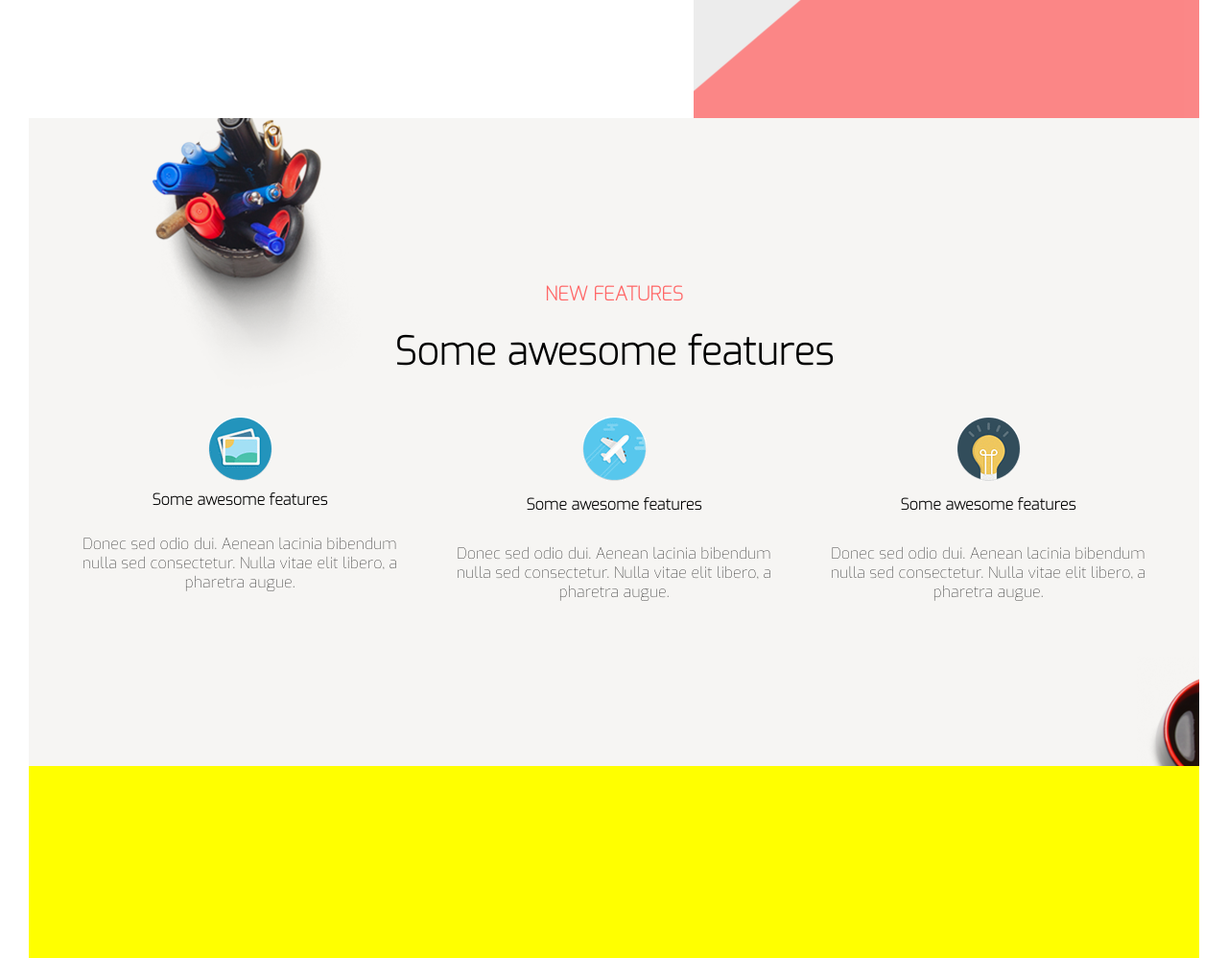
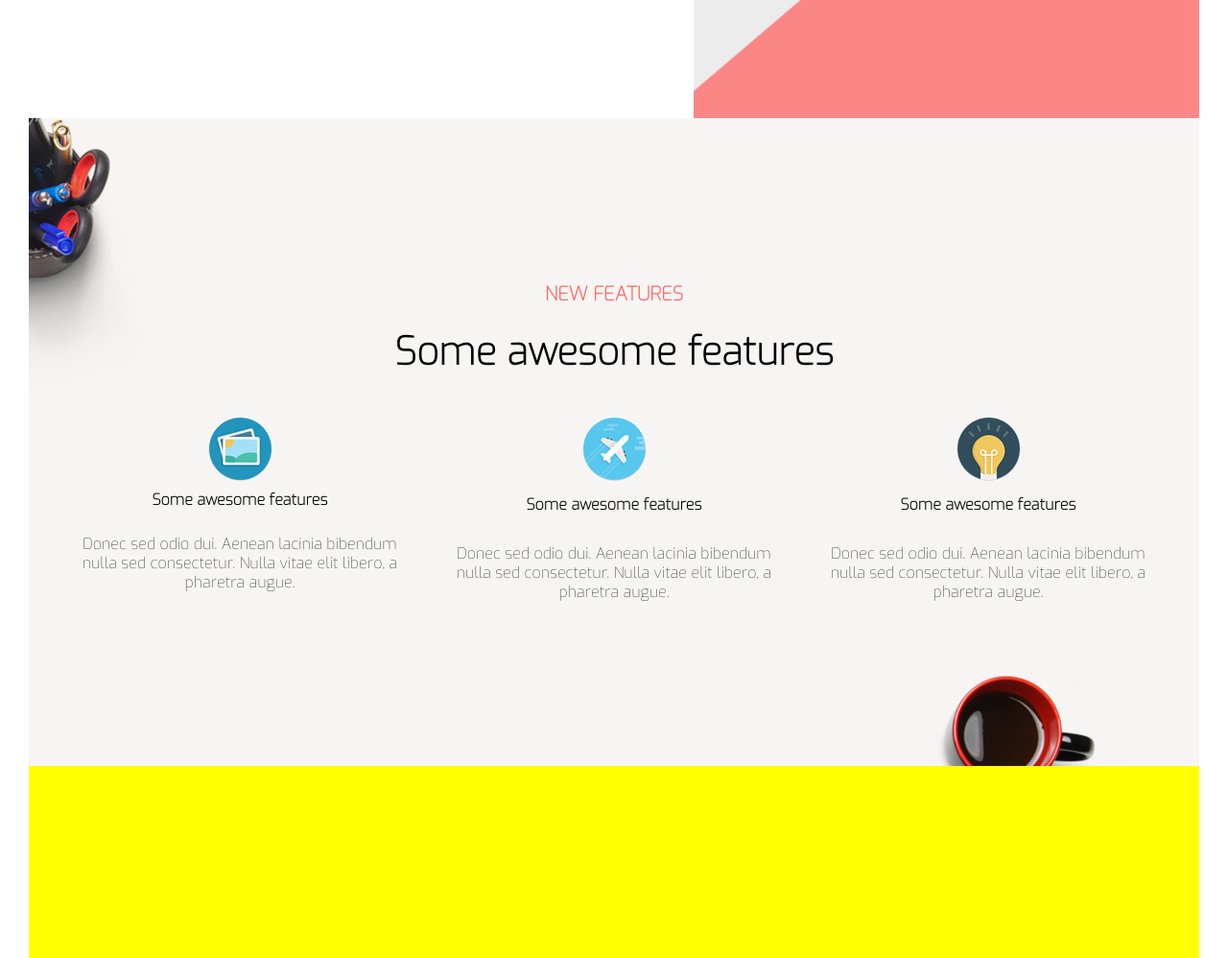
Before and after one commit to cyc1e/cyc1e.github.io, a plain HTML site: page mak/index.html in a window 1280 px wide. Shown: the part 1400-2398 px from the top of the page at 96% size. Drawn offline with Linux system fonts and the light colour scheme.

Commit message:
bg img right

```diff
--- a/mak/css/main.css
+++ b/mak/css/main.css
@@ -207,11 +207,11 @@ header {
       -ms-flex-direction: column;
           flex-direction: column;
   width: 1440px;
-  min-width: 100%;
+  max-width: 100%;
   height: 675px;
   background: url(../img/pen_holder.png);
   background-repeat: no-repeat;
-  background-position: center left; }
+  background-position: center right; }
 
 .new_features {
   display: -webkit-box;
```
